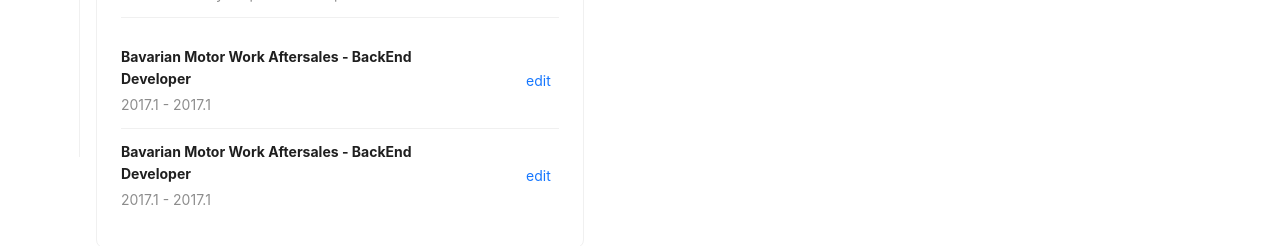
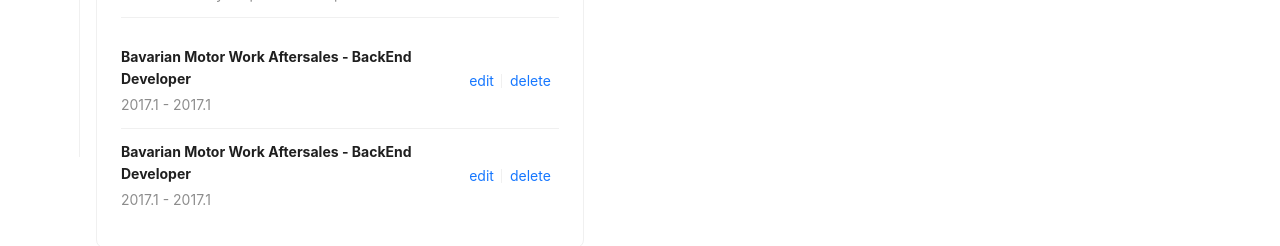
Before and after one commit to syslean/seewe_ui, a React (Create React App) app: page / in a window 1280 px wide. Shown: the part 580-826 px from the top of the page. Built offline with nearby package versions, Linux system fonts and the light colour scheme.

Commit message:
[feat] edit and delete function

```diff
--- a/src/component/resume/works/index.tsx
+++ b/src/component/resume/works/index.tsx
@@ -10,7 +10,7 @@
   return (
     <Card>
       <Header title="WorkExperiences" description="Record your past work experiences"/>
-
+      {/*todo: Edit and Delete Function*/}
       <List
         itemLayout="horizontal"
         dataSource={workExperiences}
@@ -19,7 +19,7 @@
             const basicInfo = `${workExperience.name} - ${workExperience.position}`
             const limitDate = `${getYearAndMonth(workExperience.startDate)} - ${getYearAndMonth(workExperience.endDate)}`;
             return (
-              <List.Item  actions={[<a key={index}>edit</a>]}>
+              <List.Item  actions={[<a key={index}>edit</a>, <a key={index}>delete</a>]}>
                 <List.Item.Meta
                   title={basicInfo}
                   description={limitDate}
```
